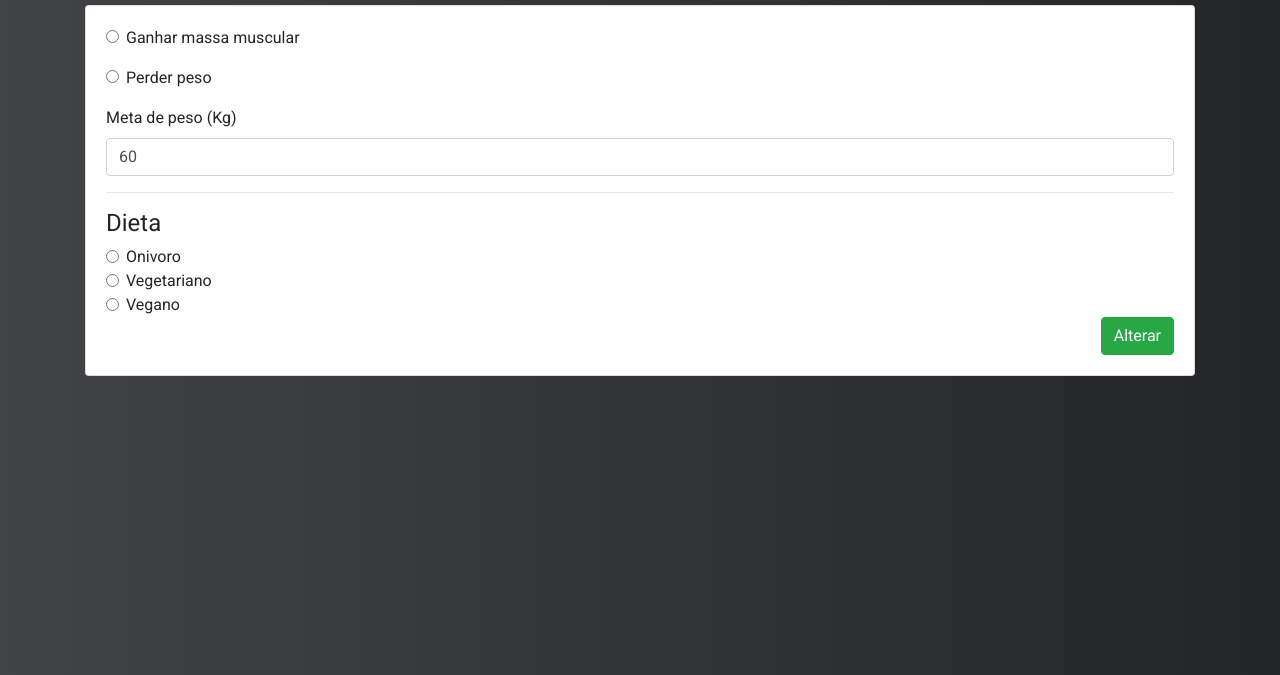
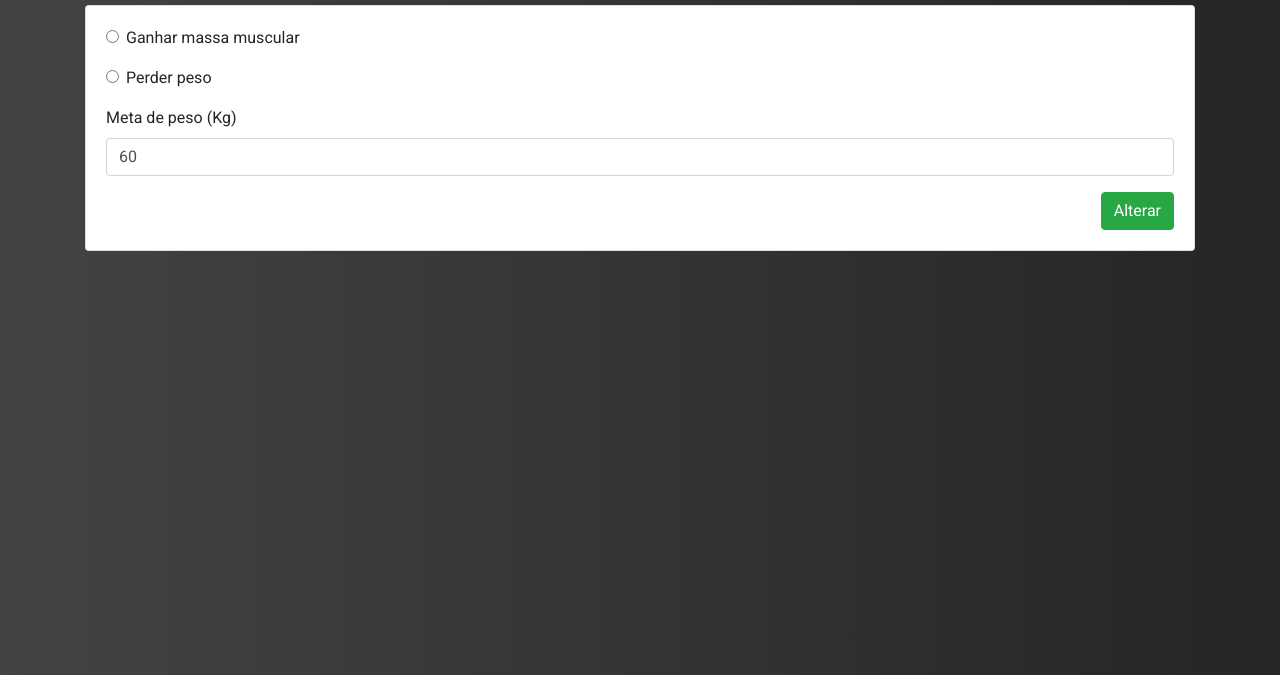
Before and after one commit to doguinho/healthtrack, a plain HTML site: page objetivo.html in a window 1280 px wide. Shown: the part 125-800 px from the top of the page. Drawn offline with nearby package versions, Linux system fonts and the light colour scheme.

Commit message:
fix: retirado form dieta do link objetivos

```diff
--- a/objetivo.html
+++ b/objetivo.html
@@ -73,31 +73,6 @@
                         required>
                 </div>
 
-                <hr>
-
-                <h4>Dieta</h4>
-
-                <div class="form-check">
-                    <input class="form-check-input" type="radio" name="dieta" id="exampleRadios1">
-                    <label class="form-check-label" for="exampleRadios1">
-                        Onivoro
-                    </label>
-                </div>
-
-                <div class="form-check">
-                    <input class="form-check-input" type="radio" name="dieta" id="exampleRadios1" value="option1">
-                    <label class="form-check-label" for="exampleRadios1">
-                        Vegetariano
-                    </label>
-                </div>
-
-                <div class="form-check">
-                    <input class="form-check-input" type="radio" name="dieta" id="exampleRadios1" value="option1">
-                    <label class="form-check-label" for="exampleRadios1">
-                        Vegano
-                    </label>
-                </div>
-
                 <div class="d-flex align-items-center justify-content-end">
                     <button type="button" class="btn btn-success">
                         Alterar
```
